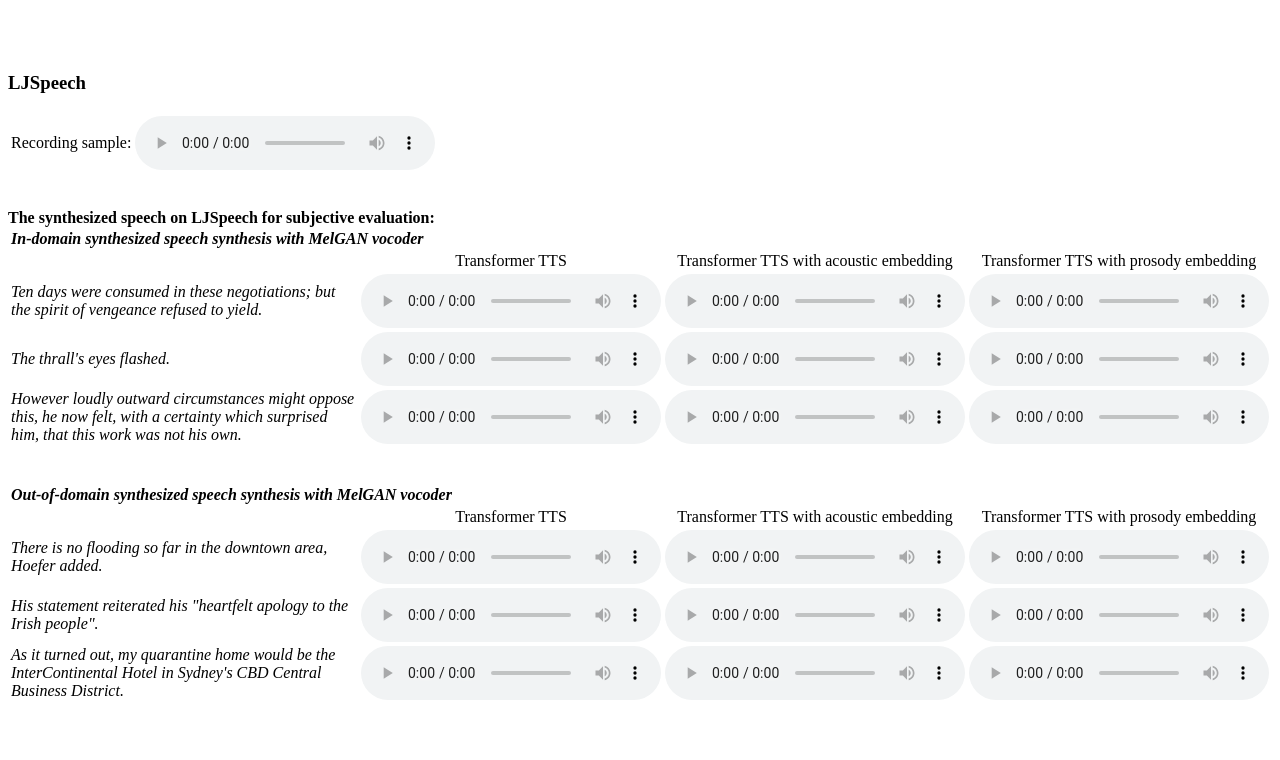
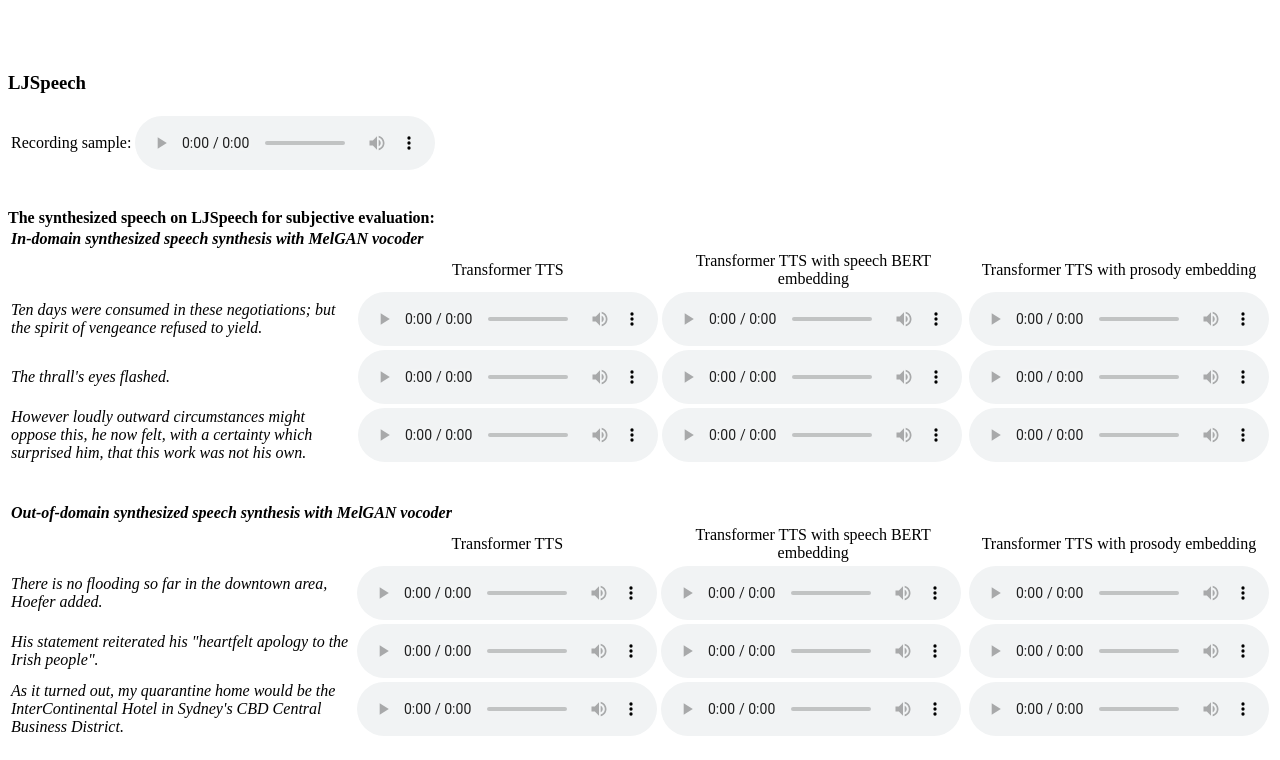
Before and after one commit to Judy44Chen/TTSProsodyEmbedding, a plain HTML site: page index.html in a window 1280 px wide. Shown: the part 505-1265 px from the top of the page. Drawn offline with Linux system fonts and the light colour scheme; a script that the page names is missing.

Commit message:
Add files via upload

```diff
--- a/index.html
+++ b/index.html
@@ -128,7 +128,7 @@
 </tr>
 <tr><td></td>
 <td style="text-align:center">Transformer TTS</td>
-<td style="text-align:center">Transformer TTS with acoustic embedding</td>
+<td style="text-align:center">Transformer TTS with speech BERT embedding</td>
 <td style="text-align:center">Transformer TTS with prosody embedding</td>
     </tr>
 <tr>
@@ -195,7 +195,7 @@
 </tr>
 <tr><td></td>
 <td style="text-align:center">Transformer TTS</td>
-<td style="text-align:center">Transformer TTS with acoustic embedding</td>
+<td style="text-align:center">Transformer TTS with speech BERT embedding</td>
 <td style="text-align:center">Transformer TTS with prosody embedding</td>
     </tr>
 <tr>
```
